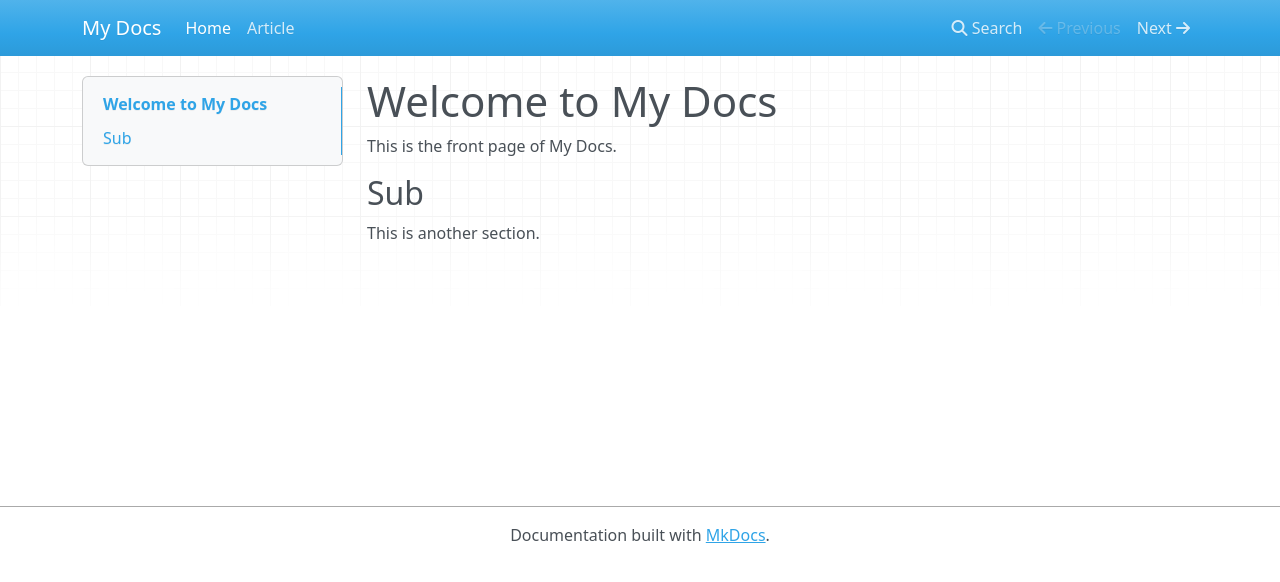
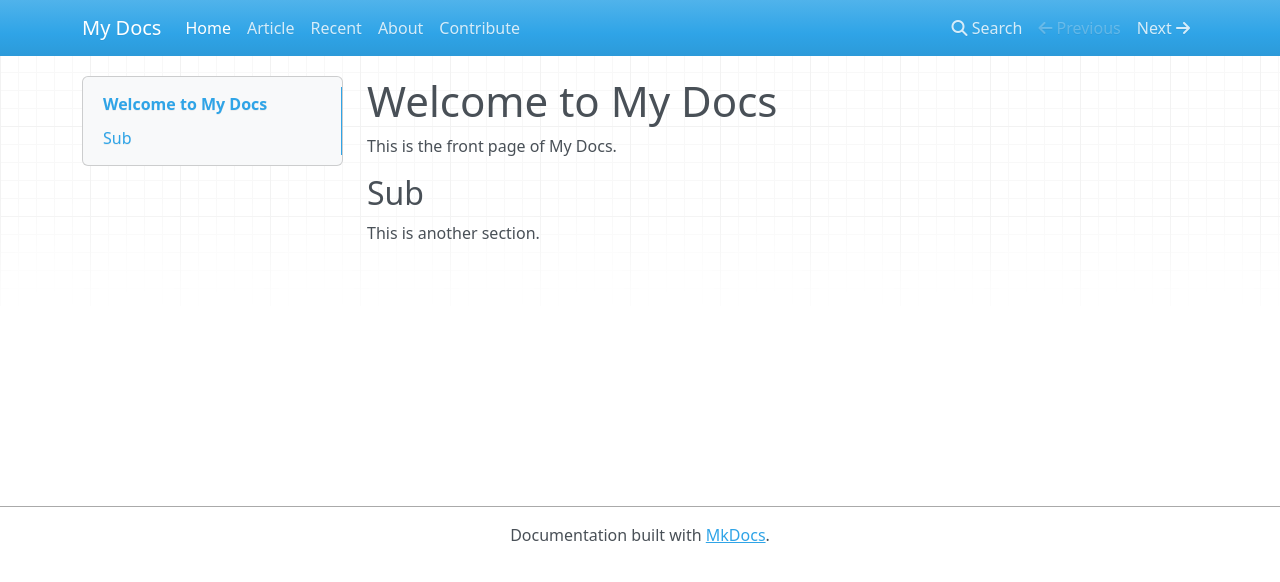
Before and after one commit to nmakke/MkDocsTest, an MkDocs documentation site: the page built from docs/index.md, in a window 1280 px wide. Shown: the top 582 px of the page. Built offline with MkDocs 1.6.1, drawn with Linux system fonts in a browser that asks for light colours; nearby versions of some CDN libraries.

Commit message:
Update mkdocs.yml

```diff
--- a/mkdocs.yml
+++ b/mkdocs.yml
@@ -5,3 +5,6 @@ theme:
 nav:
     - Home: index.md
     - Article: article.md
+    - Recent: recent.md
+    - About: about.md
+    - Contribute: contribute.md
```
